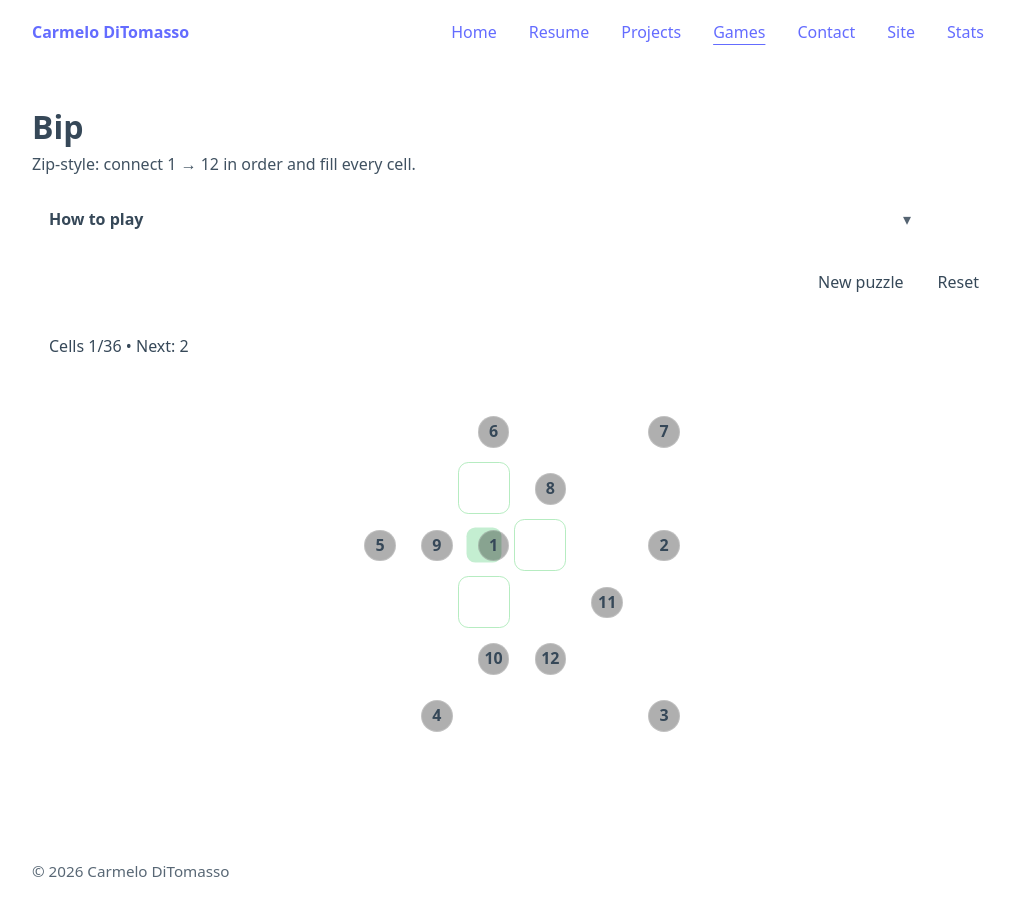
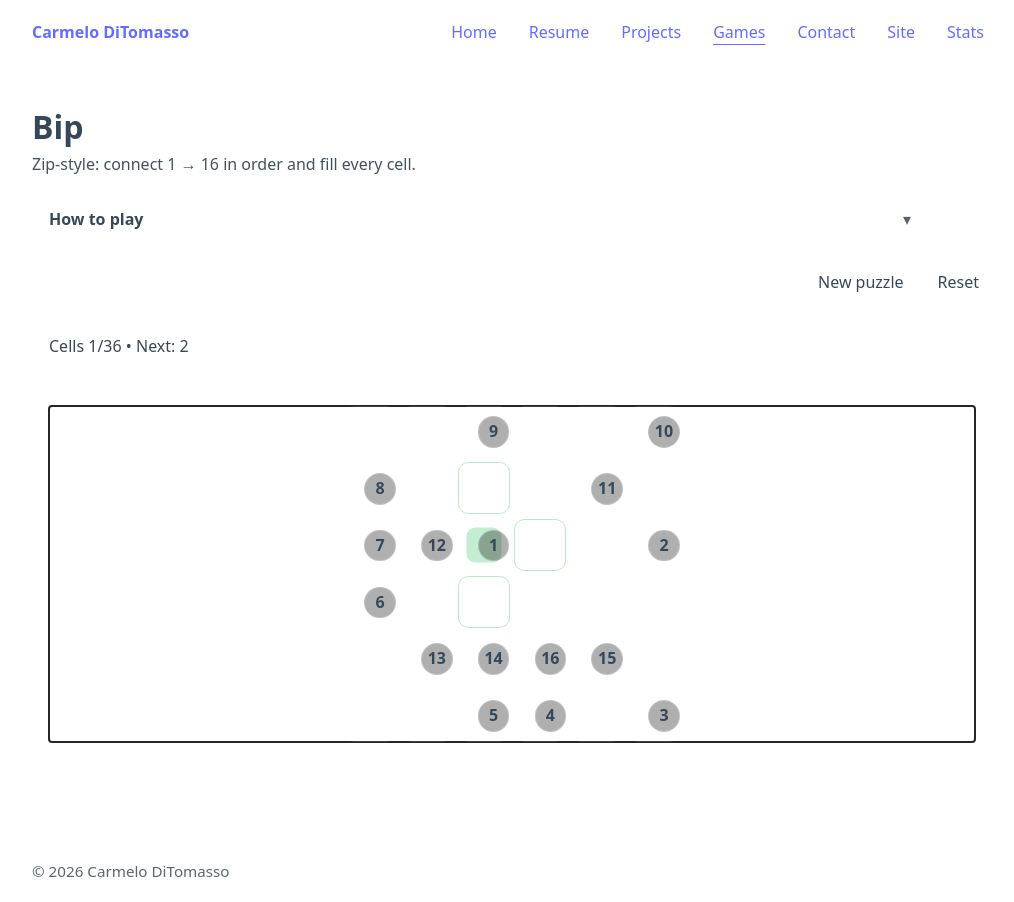
Before and after one commit to Carmelo-DiTomasso/personal-site, a React app in the folder frontend/: page /games/bip in a window 1280 px wide. Shown: the whole page, without its empty margins (128-1142 px from the left). Built offline with nearby package versions, Linux system fonts and the light colour scheme; no server answers; the HTML template or start-up script is replaced by a standard one.

Commit message:
feat(frontend): enhance Bip game with drag-and-drop functionality and keyboard controls

```diff
--- a/frontend/src/pages/games/BipPage/BipBoard.module.css
+++ b/frontend/src/pages/games/BipPage/BipBoard.module.css
@@ -1,6 +1,7 @@
 .boardWrap {
   display: flex;
   justify-content: center;
+  touch-action: none; /* important for drag on touch devices too */
 }
 
 .board {
--- a/frontend/src/pages/games/BipPage/BipBoard.tsx
+++ b/frontend/src/pages/games/BipPage/BipBoard.tsx
@@ -37,17 +37,28 @@ function direction(
   return null;
 }
 
+function closestCellButton(el: Element | null): HTMLButtonElement | null {
+  if (!el) return null;
+  if (el instanceof HTMLButtonElement && el.dataset.cellKey) return el;
+  return (
+    (el.closest('button[data-cell-key]') as HTMLButtonElement | null) ?? null
+  );
+}
+
 export function BipBoard({
   puzzle,
   pathKeys,
   candidateKeys,
   onCellAction,
 }: Props) {
+  const boardRef = useRef<HTMLDivElement | null>(null);
   const isDrawingRef = useRef(false);
+  const lastKeyRef = useRef<string | null>(null);
 
-  const blockedSet = useMemo(() => {
-    return new Set<string>(puzzle.blockedCells.map(keyFromPos));
-  }, [puzzle.blockedCells]);
+  const blockedSet = useMemo(
+    () => new Set(puzzle.blockedCells.map(keyFromPos)),
+    [puzzle.blockedCells],
+  );
 
   const numberByKey = useMemo(() => {
     const map = new Map<string, number>();
@@ -65,14 +76,66 @@ export function BipBoard({
 
   const pathSet = useMemo(() => new Set(pathKeys), [pathKeys]);
   const candidateSet = useMemo(() => new Set(candidateKeys), [candidateKeys]);
+  const headKey = pathKeys[pathKeys.length - 1];
 
-  const headKey = pathKeys[pathKeys.length - 1];
+  function startDrawFromEvent(e: React.PointerEvent<HTMLDivElement>) {
+    const button = closestCellButton(e.target as Element);
+    if (!button) return;
+
+    const cellKey = button.dataset.cellKey;
+    if (!cellKey) return;
+
+    isDrawingRef.current = true;
+    lastKeyRef.current = cellKey;
+
+    const [rowStr, colStr] = cellKey.split(',');
+    onCellAction({ row: Number(rowStr), col: Number(colStr) });
+
+    try {
+      boardRef.current?.setPointerCapture(e.pointerId);
+    } catch {
+      // ignore
+    }
+  }
+
+  function continueDrawFromEvent(e: React.PointerEvent<HTMLDivElement>) {
+    if (!isDrawingRef.current) return;
+    if (e.buttons !== 1) return;
+
+    const el = document.elementFromPoint(e.clientX, e.clientY);
+    const button = closestCellButton(el);
+    if (!button) return;
+
+    const cellKey = button.dataset.cellKey;
+    if (!cellKey) return;
+    if (cellKey === lastKeyRef.current) return;
+
+    lastKeyRef.current = cellKey;
+    const [rowStr, colStr] = cellKey.split(',');
+    onCellAction({ row: Number(rowStr), col: Number(colStr) });
+  }
+
+  function endDraw() {
+    isDrawingRef.current = false;
+    lastKeyRef.current = null;
+  }
 
   return (
     <div
       className={styles.boardWrap}
       data-testid="zip-board-wrap"
       aria-label="Zip board"
+      ref={boardRef}
+      onPointerDown={(e) => {
+        e.preventDefault();
+        startDrawFromEvent(e);
+      }}
+      onPointerMove={(e) => {
+        e.preventDefault();
+        continueDrawFromEvent(e);
+      }}
+      onPointerUp={() => endDraw()}
+      onPointerCancel={() => endDraw()}
     >
       <div
         className={`${styles.board} ${styles.cols6}`}
@@ -93,7 +156,7 @@ export function BipBoard({
 
           const pathIndex = pathIndexByKey.get(cellKey);
 
-          // Connection segments (Zip “track” feel)
+          // Zip “track” connections
           let connUp = false;
           let connDown = false;
           let connLeft = false;
@@ -147,34 +210,14 @@ export function BipBoard({
               key={cellKey}
               type="button"
               className={className}
+              data-cell-key={cellKey}
               aria-label={
                 numberHere
                   ? `Row ${row + 1}, Column ${col + 1}, Number ${numberHere}`
                   : `Row ${row + 1}, Column ${col + 1}`
               }
-              onPointerDown={(e) => {
-                e.preventDefault();
-                isDrawingRef.current = true;
-                onCellAction(pos);
-                try {
-                  (e.currentTarget as HTMLElement).setPointerCapture(
-                    e.pointerId,
-                  );
-                } catch {
-                  // ignore
-                }
-              }}
-              onPointerEnter={(e) => {
-                if (!isDrawingRef.current) return;
-                if (e.buttons !== 1) return;
-                onCellAction(pos);
-              }}
-              onPointerUp={() => {
-                isDrawingRef.current = false;
-              }}
-              onPointerCancel={() => {
-                isDrawingRef.current = false;
-              }}
+              // Still allow plain click (non-drag)
+              onClick={() => onCellAction(pos)}
             >
               {isInPath ? (
                 <span className={styles.track} aria-hidden="true">
--- a/frontend/src/pages/games/BipPage/BipPage.tsx
+++ b/frontend/src/pages/games/BipPage/BipPage.tsx
@@ -1,4 +1,4 @@
-import { useMemo, useState } from 'react';
+import { useEffect, useMemo, useRef, useState } from 'react';
 import { SimplePage } from '../../shared/SimplePage';
 import { GameShell } from '../../../components/games/GameShell/GameShell';
 import { HowToPlay } from '../../../components/games/HowToPlay/HowToPlay';
@@ -24,17 +24,54 @@ type ZipPuzzleConfig = {
   size: number;
   blockedCells: Pos[];
   solutionPath: Pos[]; // covers every playable cell exactly once
-  waypointStepIndexes: number[]; // indices into solutionPath
 };
 
-function makePuzzle(config: ZipPuzzleConfig): ZipPuzzle {
+function clamp(value: number, min: number, max: number): number {
+  return Math.min(max, Math.max(min, value));
+}
+
+function randomWaypointCount(solutionLen: number): number {
+  const min = 5;
+  const max = Math.min(30, solutionLen);
+  return min + Math.floor(Math.random() * (max - min + 1));
+}
+
+function chooseWaypointIndices(solutionLen: number, count: number): number[] {
+  const last = solutionLen - 1;
+  const clampedCount = clamp(count, 5, Math.min(30, solutionLen));
+
+  const indices = new Set<number>();
+  indices.add(0);
+  indices.add(last);
+
+  for (let i = 1; i <= clampedCount - 2; i += 1) {
+    const base = Math.round((i * last) / (clampedCount - 1));
+    const jitter = Math.floor(Math.random() * 3) - 1; // -1, 0, 1
+    let candidate = clamp(base + jitter, 1, last - 1);
+
+    // ensure uniqueness
+    while (indices.has(candidate)) {
+      candidate = candidate < last - 1 ? candidate + 1 : candidate - 1;
+    }
+    indices.add(candidate);
+  }
+
+  return Array.from(indices).sort((a, b) => a - b);
+}
+
+function makePuzzleFromConfig(
+  config: ZipPuzzleConfig,
+  waypointCount: number,
+): ZipPuzzle {
+  const indices = chooseWaypointIndices(
+    config.solutionPath.length,
+    waypointCount,
+  );
   return {
-    id: config.id,
+    id: `${config.id}-w${waypointCount}-${indices.join('-')}`, // unique per waypoint selection
     size: config.size,
     blockedCells: config.blockedCells,
-    waypointsInOrder: config.waypointStepIndexes.map(
-      (idx) => config.solutionPath[idx],
-    ),
+    waypointsInOrder: indices.map((i) => config.solutionPath[i]),
   };
 }
 
@@ -42,7 +79,7 @@ function totalPlayableCells(puzzle: ZipPuzzle): number {
   return puzzle.size * puzzle.size - puzzle.blockedCells.length;
 }
 
-function nextExpectedNumber(puzzle: ZipPuzzle, pathKeys: string[]): number {
+function computeExpectedNext(puzzle: ZipPuzzle, pathKeys: string[]): number {
   const numberByKey = new Map<string, number>();
   puzzle.waypointsInOrder.forEach((pos, idx) =>
     numberByKey.set(keyFromPos(pos), idx + 1),
@@ -59,16 +96,14 @@ function nextExpectedNumber(puzzle: ZipPuzzle, pathKeys: string[]): number {
 function isSolved(puzzle: ZipPuzzle, pathKeys: string[]): boolean {
   const playableCount = totalPlayableCells(puzzle);
   const lastNumber = puzzle.waypointsInOrder.length;
-
   if (pathKeys.length !== playableCount) return false;
 
-  const blockedSet = new Set<string>(puzzle.blockedCells.map(keyFromPos));
   const startKey = keyFromPos(puzzle.waypointsInOrder[0]);
   const endKey = keyFromPos(puzzle.waypointsInOrder[lastNumber - 1]);
-
   if (pathKeys[0] !== startKey) return false;
   if (pathKeys[pathKeys.length - 1] !== endKey) return false;
 
+  const blockedSet = new Set<string>(puzzle.blockedCells.map(keyFromPos));
   const numberByKey = new Map<string, number>();
   puzzle.waypointsInOrder.forEach((pos, idx) =>
     numberByKey.set(keyFromPos(pos), idx + 1),
@@ -100,14 +135,12 @@ function isSolved(puzzle: ZipPuzzle, pathKeys: string[]): boolean {
   return expected === lastNumber + 1;
 }
 
-// Two solvable puzzles with different start/end and different waypoint counts.
-// (No blocked tiles yet, but the model supports them.)
+// Two solvable base paths (no walls). Waypoint count is randomized 5–30.
 const PUZZLE_CONFIGS: ZipPuzzleConfig[] = [
   {
     id: 'zip-a',
     size: 6,
     blockedCells: [],
-    // Start (2,2), End (4,3) — interior endpoints.
     solutionPath: [
       { row: 2, col: 2 },
       { row: 2, col: 3 },
@@ -146,14 +179,11 @@ const PUZZLE_CONFIGS: ZipPuzzleConfig[] = [
       { row: 4, col: 4 },
       { row: 4, col: 3 },
     ],
-    // 12 waypoints (not required, but common)
-    waypointStepIndexes: [0, 3, 6, 10, 14, 18, 21, 24, 27, 30, 33, 35],
   },
   {
     id: 'zip-b',
     size: 6,
     blockedCells: [],
-    // Start (1,3), End (2,5) — not top/bottom.
     solutionPath: [
       { row: 1, col: 3 },
       { row: 0, col: 3 },
@@ -192,26 +222,42 @@ const PUZZLE_CONFIGS: ZipPuzzleConfig[] = [
       { row: 3, col: 5 },
       { row: 2, col: 5 },
     ],
-    // 9 waypoints (varies by puzzle)
-    waypointStepIndexes: [0, 4, 8, 12, 16, 20, 24, 28, 35],
   },
 ];
 
-const PUZZLES: ZipPuzzle[] = PUZZLE_CONFIGS.map(makePuzzle);
+export function BipPage() {
+  const focusRef = useRef<HTMLDivElement | null>(null);
 
-export function BipPage() {
-  const [puzzleIndex, setPuzzleIndex] = useState(0);
-  const puzzle = PUZZLES[puzzleIndex];
+  const initialConfigIndex = 0;
+  const initialWaypointCount = randomWaypointCount(
+    PUZZLE_CONFIGS[0].solutionPath.length,
+  );
+  const initialPuzzle = makePuzzleFromConfig(
+    PUZZLE_CONFIGS[0],
+    initialWaypointCount,
+  );
 
-  const startKey = keyFromPos(puzzle.waypointsInOrder[0]);
-  const [pathKeys, setPathKeys] = useState<string[]>(() => [startKey]);
+  const [configIndex, setConfigIndex] = useState(initialConfigIndex);
+  const [waypointCount, setWaypointCount] = useState(initialWaypointCount);
+  const [puzzleIdNonce, setPuzzleIdNonce] = useState(() => 0);
 
-  const playableCount = totalPlayableCells(puzzle);
-  const lastNumber = puzzle.waypointsInOrder.length;
+  const puzzle = useMemo(() => {
+    // nonce forces a rebuild for “New puzzle” even if config index repeats
+    const base = makePuzzleFromConfig(
+      PUZZLE_CONFIGS[configIndex],
+      waypointCount,
+    );
+    return { ...base, id: `${base.id}-n${puzzleIdNonce}` };
+  }, [configIndex, waypointCount, puzzleIdNonce]);
 
-  const blockedSet = useMemo(() => {
-    return new Set<string>(puzzle.blockedCells.map(keyFromPos));
-  }, [puzzle.blockedCells]);
+  const [pathKeys, setPathKeys] = useState<string[]>(() => [
+    keyFromPos(initialPuzzle.waypointsInOrder[0]),
+  ]);
+
+  const blockedSet = useMemo(
+    () => new Set(puzzle.blockedCells.map(keyFromPos)),
+    [puzzle.blockedCells],
+  );
 
   const numberByKey = useMemo(() => {
     const map = new Map<string, number>();
@@ -221,21 +267,78 @@ export function BipPage() {
     return map;
   }, [puzzle.waypointsInOrder]);
 
+  const playableCount = totalPlayableCells(puzzle);
+  const lastNumber = puzzle.waypointsInOrder.length;
+
   const expectedNext = useMemo(
-    () => nextExpectedNumber(puzzle, pathKeys),
+    () => computeExpectedNext(puzzle, pathKeys),
     [puzzle, pathKeys],
   );
   const solved = useMemo(() => isSolved(puzzle, pathKeys), [puzzle, pathKeys]);
 
+  useEffect(() => {
+    // Focus the keyboard zone when puzzle changes.
+    focusRef.current?.focus();
+  }, [puzzle.id]);
+
+  function resetToStart(nextPuzzle: ZipPuzzle) {
+    setPathKeys([keyFromPos(nextPuzzle.waypointsInOrder[0])]);
+  }
+
   function handleReset() {
-    setPathKeys([keyFromPos(puzzle.waypointsInOrder[0])]);
+    resetToStart(puzzle);
   }
 
   function handleNewPuzzle() {
-    const nextIndex = (puzzleIndex + 1) % PUZZLES.length;
-    const nextPuzzle = PUZZLES[nextIndex];
-    setPuzzleIndex(nextIndex);
-    setPathKeys([keyFromPos(nextPuzzle.waypointsInOrder[0])]);
+    const nextIndex = (configIndex + 1) % PUZZLE_CONFIGS.length;
+    const nextCount = randomWaypointCount(
+      PUZZLE_CONFIGS[nextIndex].solutionPath.length,
+    );
+    const nextPuzzle = makePuzzleFromConfig(
+      PUZZLE_CONFIGS[nextIndex],
+      nextCount,
+    );
+
+    setConfigIndex(nextIndex);
+    setWaypointCount(nextCount);
+    setPuzzleIdNonce((n) => n + 1);
+    resetToStart(nextPuzzle);
+  }
+
+  function handleCellAction(pos: Pos) {
+    const cellKey = keyFromPos(pos);
+
+    setPathKeys((prev) => {
+      if (blockedSet.has(cellKey)) return prev;
+
+      // Backtrack to any cell already in the path
+      const existingIndex = prev.indexOf(cellKey);
+      if (existingIndex >= 0) return prev.slice(0, existingIndex + 1);
+
+      // Don’t extend if already full
+      if (prev.length >= playableCount) return prev;
+
+      const headKey = prev[prev.length - 1];
+      const headPos = posFromKey(headKey);
+
+      // Must extend from head and be adjacent
+      if (!isAdjacent(headPos, pos)) return prev;
+
+      // Cannot revisit
+      if (prev.includes(cellKey)) return prev;
+
+      // Zip: once you’ve reached the last number, you must be done (end at N)
+      const headNumber = numberByKey.get(headKey);
+      if (headNumber === lastNumber && prev.length < playableCount) return prev;
+
+      // Waypoint ordering must be respected
+      const expected = computeExpectedNext(puzzle, prev);
+      const steppedNumber = numberByKey.get(cellKey);
+      if (steppedNumber !== undefined && steppedNumber !== expected)
+        return prev;
+
+      return [...prev, cellKey];
+    });
   }
 
   const candidateKeys = useMemo(() => {
@@ -246,6 +349,8 @@ export function BipPage() {
     const headNumber = numberByKey.get(headKey);
     if (headNumber === lastNumber && pathKeys.length < playableCount)
       return keys;
+
+    const expected = computeExpectedNext(puzzle, pathKeys);
 
     const deltas = [
       { row: -1, col: 0 },
@@ -269,54 +374,40 @@ export function BipPage() {
       if (pathKeys.includes(k)) continue;
 
       const steppedNumber = numberByKey.get(k);
-      if (steppedNumber !== undefined && steppedNumber !== expectedNext)
-        continue;
+      if (steppedNumber !== undefined && steppedNumber !== expected) continue;
 
       keys.push(k);
     }
 
     return keys;
-  }, [
-    blockedSet,
-    expectedNext,
-    lastNumber,
-    numberByKey,
-    pathKeys,
-    playableCount,
-    puzzle.size,
-  ]);
+  }, [blockedSet, lastNumber, numberByKey, pathKeys, playableCount, puzzle]);
 
-  function handleCellAction(pos: Pos) {
-    const cellKey = keyFromPos(pos);
+  function handleKeyDown(e: React.KeyboardEvent<HTMLDivElement>) {
+    const key = e.key;
+    if (!key.startsWith('Arrow')) return;
 
-    setPathKeys((prev) => {
-      if (blockedSet.has(cellKey)) return prev;
+    e.preventDefault();
 
-      // Backtrack
-      const existingIndex = prev.indexOf(cellKey);
-      if (existingIndex >= 0) return prev.slice(0, existingIndex + 1);
+    const headPos = posFromKey(pathKeys[pathKeys.length - 1]);
+    const delta =
+      key === 'ArrowUp'
+        ? { row: -1, col: 0 }
+        : key === 'ArrowDown'
+          ? { row: 1, col: 0 }
+          : key === 'ArrowLeft'
+            ? { row: 0, col: -1 }
+            : { row: 0, col: 1 };
 
-      // Must extend from head, adjacent only
-      if (prev.length >= playableCount) return prev;
+    const next = { row: headPos.row + delta.row, col: headPos.col + delta.col };
+    if (
+      next.row < 0 ||
+      next.row >= puzzle.size ||
+      next.col < 0 ||
+      next.col >= puzzle.size
+    )
+      return;
 
-      const headKey = prev[prev.length - 1];
-      const headPos = posFromKey(headKey);
-      if (!isAdjacent(headPos, pos)) return prev;
-
-      // Cannot revisit
-      if (prev.includes(cellKey)) return prev;
-
-      // If stepping onto a waypoint, must be the next expected number
-      const steppedNumber = numberByKey.get(cellKey);
-      if (steppedNumber !== undefined && steppedNumber !== expectedNext)
-        return prev;
-
-      // If already at last number and not complete, don’t allow extending past it
-      const headNumber = numberByKey.get(headKey);
-      if (headNumber === lastNumber && prev.length < playableCount) return prev;
-
-      return [...prev, cellKey];
-    });
+    handleCellAction(next);
   }
 
   const status = (
@@ -347,17 +438,26 @@ export function BipPage() {
                   Start at <strong>1</strong> and end at{' '}
                   <strong>{lastNumber}</strong>.
                 </li>
-                <li>Move up/down/left/right only (no diagonals).</li>
                 <li>
-                  Visit numbered waypoints in order: 1 → 2 → … → {lastNumber}.
+                  Fill <strong>every cell exactly once</strong>.
+                </li>
+                <li>Move up/down/left/right only.</li>
+                <li>
+                  Use <strong>drag + hold</strong> to draw, or use{' '}
+                  <strong>arrow keys</strong> (click board to focus).
                 </li>
                 <li>
-                  Fill <strong>every playable cell exactly once</strong>.
+                  Click a cell in your path to <strong>backtrack</strong> to it.
                 </li>
-                <li>Drag to draw; click a cell in your path to backtrack.</li>
               </ul>
             </HowToPlay>
           }
+        >
+          <div
+            ref={focusRef}
+            tabIndex={0}
+            onKeyDown={handleKeyDown}
+            aria-label="Bip board keyboard controls"
           >
             <BipBoard
               puzzle={puzzle}
@@ -365,6 +465,7 @@ export function BipPage() {
               candidateKeys={candidateKeys}
               onCellAction={handleCellAction}
             />
+          </div>
         </GameShell>
       </div>
     </SimplePage>
```
Lines whose indentation alone changed are shown as unchanged.
